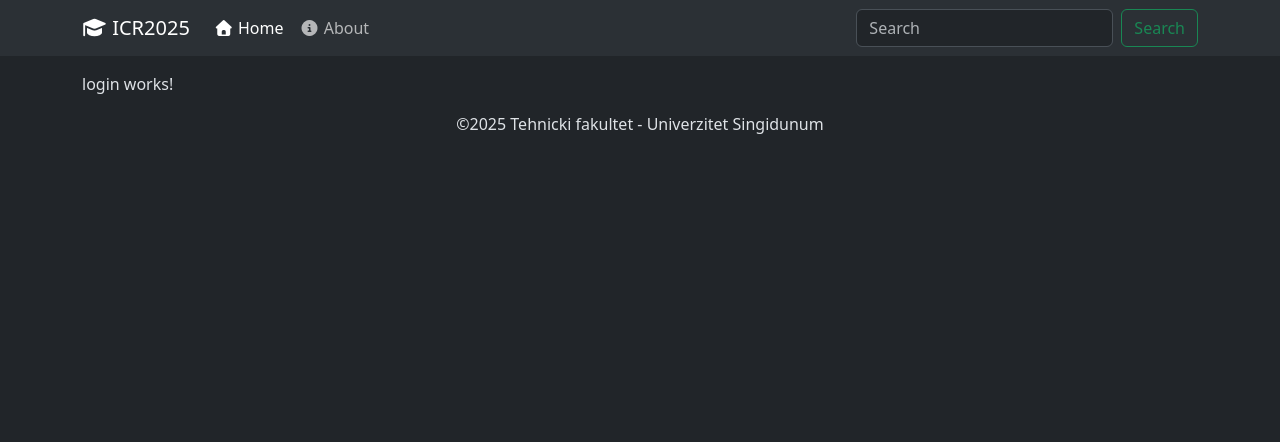
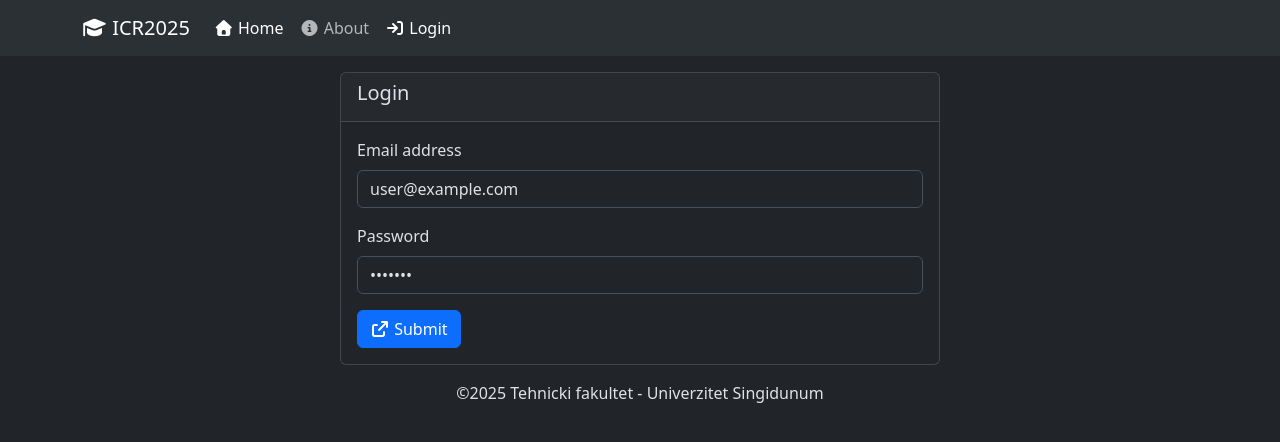
Before and after one commit to zeljkovicm/icr, an Angular app: page /login in a window 1280 px wide. Shown: the top 442 px of the page. Built offline with nearby package versions, Linux system fonts and the light colour scheme.

Commit message:
1. Added logic for loging in (localStorage) 2. Added logic for logging out

```diff
--- a/src/app/app.html
+++ b/src/app/app.html
@@ -19,11 +19,23 @@
             <i class="fa-solid fa-circle-info"></i> About
           </a>
         </li>
+        @if(hasAuth()) {
+        <li class="nav-item">
+          <button type="button" class="nav-link" (click)="doLogout()">
+            <i class="fa-solid fa-door-open"></i> Logout
+          </button>
+        </li>
+        } @else {
+        <li class="nav-item">
+          <a class="nav-link" routerLink="/login" routerLinkActive="active">
+            <i class="fa-solid fa-arrow-right-to-bracket"></i> Login
+          </a>
+        </li>
+        }
       </ul>
-      <form class="d-flex">
-        <input class="form-control me-2" type="search" placeholder="Search" aria-label="Search">
-        <button class="btn btn-outline-success" type="submit">Search</button>
-      </form>
+      @if (hasAuth()){
+      <div class="navbar-text"><i class="fa-solid fa-user"></i> {{getUserName()}}</div>
+      }
     </div>
   </div>
 </nav>
--- a/src/app/app.ts
+++ b/src/app/app.ts
@@ -1,5 +1,7 @@
 import { Component, signal } from '@angular/core';
-import { RouterLink, RouterOutlet, RouterLinkActive } from '@angular/router';
+import { RouterLink, RouterOutlet, RouterLinkActive, Router } from '@angular/router';
+import Swal from 'sweetalert2';
+import { UserService } from './services/user.service';
 
 @Component({
   selector: 'app-root',
@@ -9,4 +11,29 @@
 })
 export class App {
   protected year = new Date().getFullYear()
+
+  constructor(private router: Router) { }
+
+  getUserName() {
+    const user = UserService.getActiveUser()
+    return `${user.firstName} ${user.lastName}`
+  }
+
+  hasAuth() {
+    return UserService.hasAuth()
+  }
+
+  doLogout() {
+    Swal.fire({
+      title: "Are you sure you want to logout?",
+      showCancelButton: true,
+      confirmButtonText: "Logout Now",
+      cancelButtonText: "Don't Logout"
+    }).then((result) => {
+      if (result.isConfirmed) {
+        UserService.logout()
+        this.router.navigateByUrl('/login')
+      }
+    })
+  }
 }
--- a/src/app/login/login.html
+++ b/src/app/login/login.html
@@ -1 +1,20 @@
-<p>login works!</p>
+<div class="card login">
+    <div class="card-header">
+        <h5>Login</h5>
+    </div>
+    <div class="card-body">
+        <form [formGroup]="form" (ngSubmit)="onSubmit()">
+            <div class="mb-3">
+                <label for="email" class="form-label">Email address</label>
+                <input type="email" class="form-control" id="email" formControlName="email">
+            </div>
+            <div class="mb-3">
+                <label for="password" class="form-label">Password</label>
+                <input type="password" class="form-control" id="password" formControlName="password">
+            </div>
+            <button class="btn btn-primary">
+                <i class="fa-solid fa-arrow-up-right-from-square"></i> Submit
+            </button>
+        </form>
+    </div>
+</div>
--- a/src/app/login/login.ts
+++ b/src/app/login/login.ts
@@ -1,11 +1,36 @@
 import { Component } from '@angular/core';
+import { FormBuilder, FormGroup, ReactiveFormsModule, Validators } from '@angular/forms';
+import { Router } from '@angular/router';
+import Swal from 'sweetalert2';
+import { UserService } from '../services/user.service';
 
 @Component({
   selector: 'app-login',
-  imports: [],
+  imports: [ReactiveFormsModule],
   templateUrl: './login.html',
   styleUrl: './login.css',
 })
 export class Login {
+  protected form: FormGroup
 
+  constructor(private formBuilder: FormBuilder, private router: Router) {
+    this.form = this.formBuilder.group({
+      email: ['user@example.com', [Validators.required, Validators.email]],
+      password: ['user123', Validators.required]
+    })
+  }
+
+  onSubmit() {
+    if (!this.form.valid) {
+      Swal.fire('Invalid form data!')
+      return
+    }
+
+    if (!UserService.login(this.form.value.email, this.form.value.password)) {
+      Swal.fire('Invalid credentials!')
+      return
+    }
+
+    this.router.navigateByUrl('/')
+  }
 }
--- a/src/app/services/user.service.ts
+++ b/src/app/services/user.service.ts
@@ -4,11 +4,14 @@
 import { UserModel } from "../models/user.model";
 
 export class UserService {
+
+    public static USERS_KEY = 'icr_users'
+    public static ACTIVE_KEY = 'icr_active'
     // f-ja koja ce dopremiti spisak svih korsnika iz localStorage
 
     static getUsers(): UserModel[] {
-        if (!localStorage.getItem('icr_users')) {
-            localStorage.setItem('icr_users', JSON.stringify([
+        if (!localStorage.getItem(this.USERS_KEY)) {
+            localStorage.setItem(this.USERS_KEY, JSON.stringify([
                 {
                     firstName: "Example",
                     lastName: "User",
@@ -20,7 +23,7 @@
             ]))
         }// mora se paziti sta ima u localStorage, mogu postojati iste vrednosti, moze se promeniti i port
 
-        return JSON.parse(localStorage.getItem('icr_users')!)
+        return JSON.parse(localStorage.getItem(this.USERS_KEY)!)
     }
 
     static findUserByEmail(email: string) {
@@ -36,10 +39,29 @@
     static login(email: string, password: string) {
         try {
             const user = this.findUserByEmail(email)
-            return user.password === password
+            if (user.password === password) {
+                localStorage.setItem(this.ACTIVE_KEY, user.email)
+                return true
+            }
+            return false
         } catch {
             return false
         }
 
     }
+
+    static hasAuth() {
+        return localStorage.getItem(this.ACTIVE_KEY) !== null
+    }
+
+    static getActiveUser() {
+        if (!this.hasAuth())
+            throw new Error()
+
+        return this.findUserByEmail(localStorage.getItem(this.ACTIVE_KEY)!)
+    }
+
+    static logout() {
+        localStorage.removeItem(this.ACTIVE_KEY)
+    }
 }
--- a/src/index.html
+++ b/src/index.html
@@ -3,7 +3,7 @@
 
 <head>
   <meta charset="utf-8">
-  <title>Icr</title>
+  <title>ICR2025</title>
   <base href="/">
   <meta name="viewport" content="width=device-width, initial-scale=1">
   <link rel="icon" type="image/x-icon" href="favicon.ico">
--- a/src/styles.css
+++ b/src/styles.css
@@ -1 +1,5 @@
-/* You can add global styles to this file, and also import other style files */
+.login {
+    max-width: 600px;
+    margin-left: auto;
+    margin-right: auto;
+}
```
Also changed, not shown: src/app/app.routes.ts (+5 -5 lines).
